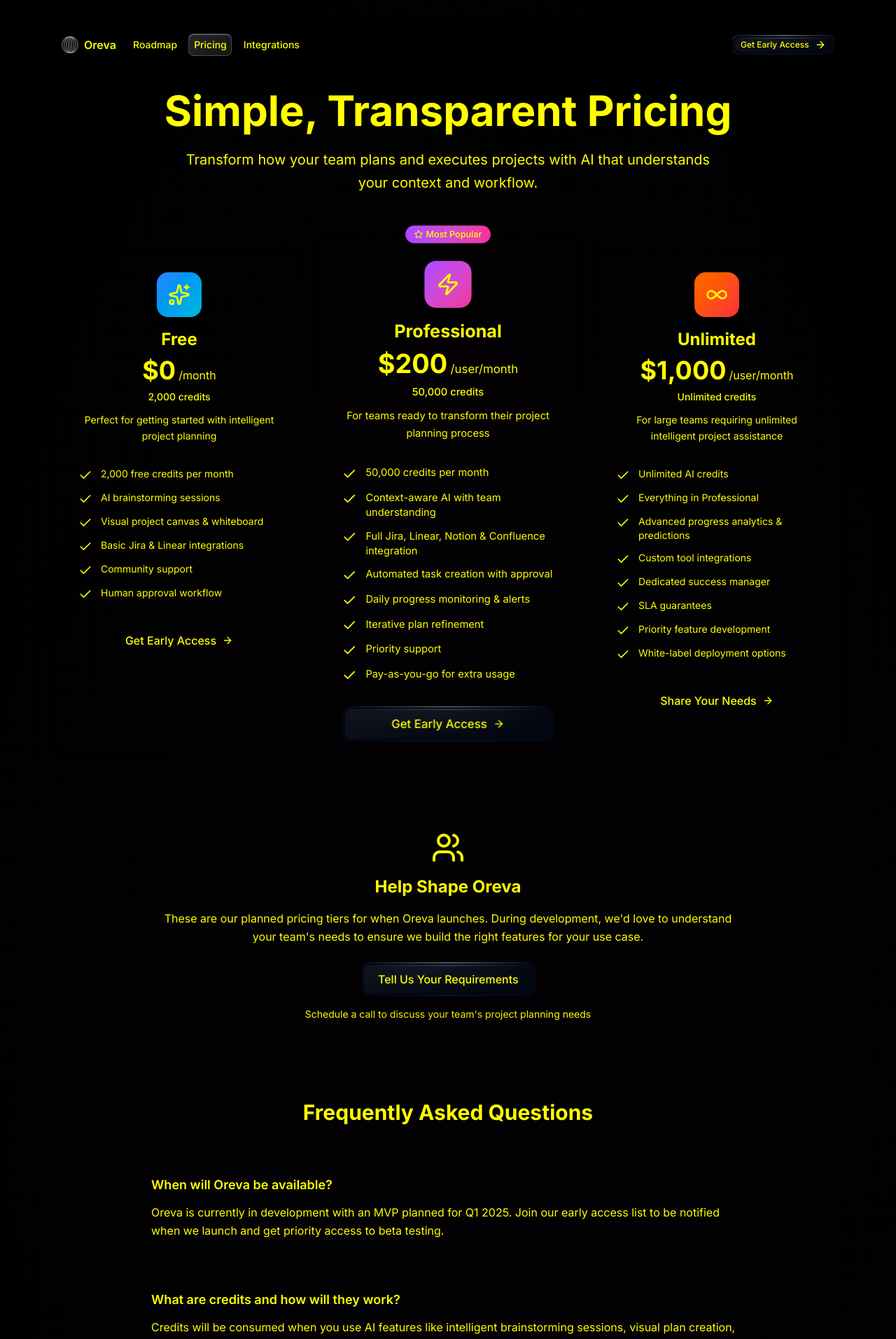
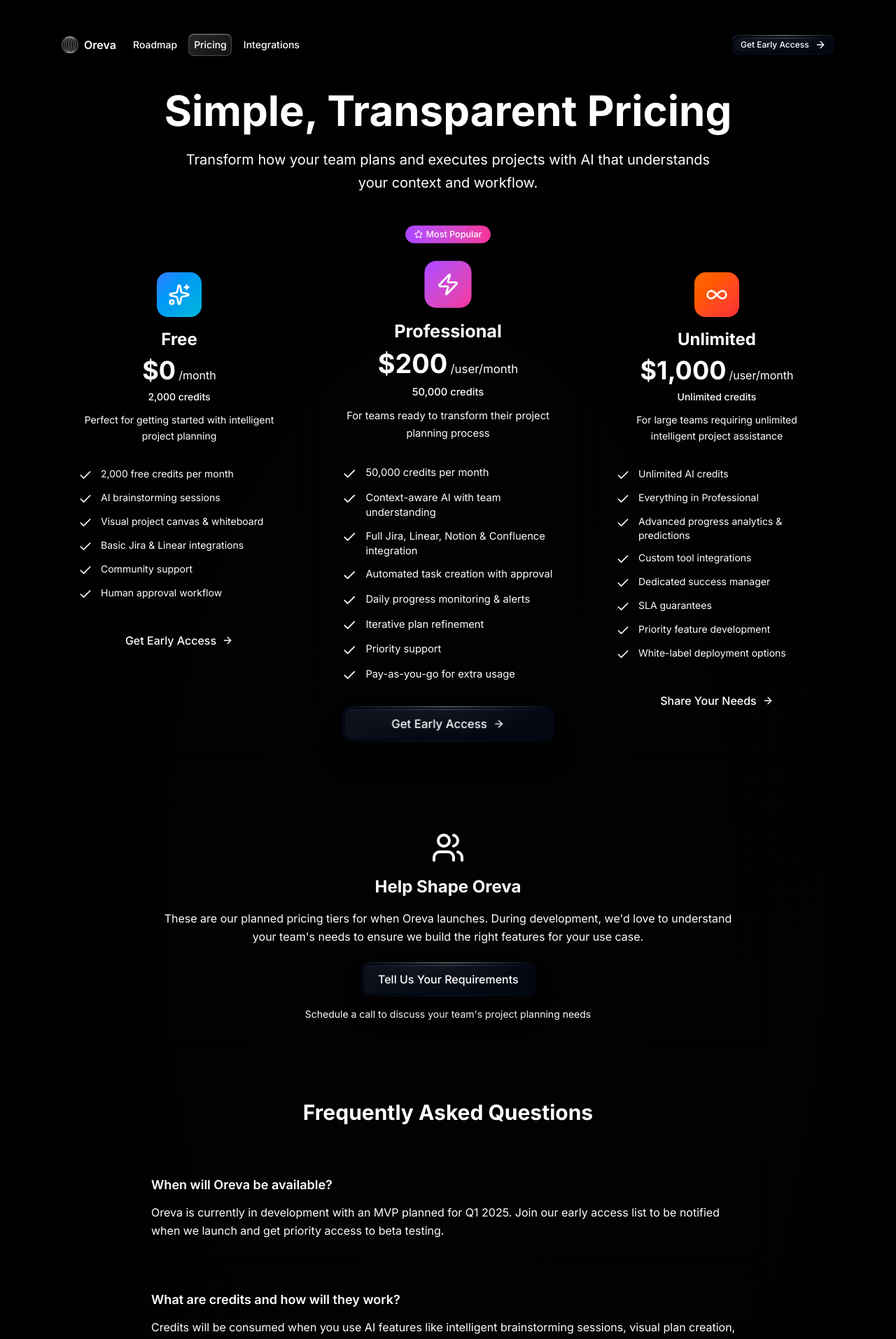
Before and after one commit to joshuaben-seth/oreva-preview, a Next.js app: page /pricing in a window 1280 px wide. Shown: the top 1913 px of the page at 70% size. Built offline with nearby package versions, Linux system fonts and the light colour scheme; a web font is replaced by a local one.

Commit message:
fix: removed yellow text

```diff
--- a/src/app/(index)/components/AnimatedHeroTitle.tsx
+++ b/src/app/(index)/components/AnimatedHeroTitle.tsx
@@ -2,7 +2,6 @@
 
 import { useState, useEffect } from 'react'
 import { motion } from 'framer-motion'
-import { useTheme } from 'next-themes'
 
 const heroContent = [
   {
@@ -34,7 +33,6 @@ const heroContent = [
 export default function AnimatedHeroTitle() {
   const [currentIndex, setCurrentIndex] = useState(0)
   const [nextIndex, setNextIndex] = useState(1)
-  const { theme } = useTheme()
   const [mounted, setMounted] = useState(false)
   const [isTransitioning, setIsTransitioning] = useState(false)
 
@@ -91,7 +89,7 @@ export default function AnimatedHeroTitle() {
           }}
           className="text-3xl md:text-5xl lg:text-6xl font-bold tracking-tight text-center absolute bottom-0 w-full whitespace-nowrap"
           style={{
-            color: theme === 'dark' ? '#ffffff' : '#000000'
+            color: '#ffffff'
           }}
         >
           {currentContent.title}
@@ -108,7 +106,7 @@ export default function AnimatedHeroTitle() {
           }}
           className="text-3xl md:text-5xl lg:text-6xl font-bold tracking-tight text-center absolute bottom-0 w-full whitespace-nowrap"
           style={{
-            color: theme === 'dark' ? '#ffffff' : '#000000'
+            color: '#ffffff'
           }}
         >
           {nextContent.title}
@@ -129,7 +127,7 @@ export default function AnimatedHeroTitle() {
           }}
           className="text-lg md:text-xl text-center leading-relaxed absolute top-0 w-full px-4"
           style={{
-            color: theme === 'dark' ? '#d1d5db' : '#1f2937'
+            color: '#ffffff'
           }}
         >
           {currentContent.description}
@@ -147,7 +145,7 @@ export default function AnimatedHeroTitle() {
           }}
           className="text-lg md:text-xl text-center leading-relaxed absolute top-0 w-full px-4"
           style={{
-            color: theme === 'dark' ? '#d1d5db' : '#1f2937'
+            color: '#ffffff'
           }}
         >
           {nextContent.description}
--- a/src/app/(index)/components/FeaturesSection.tsx
+++ b/src/app/(index)/components/FeaturesSection.tsx
@@ -310,10 +310,10 @@ export default function FeaturesSection() {
                 </motion.div>
               </motion.div>
             </div>
-            <h2 className="text-4xl md:text-5xl font-bold mb-6 bg-gradient-to-r from-foreground to-foreground/60 bg-clip-text text-transparent">
+            <h2 className="text-4xl md:text-5xl font-bold mb-6 text-white">
               Complete Project Planning Solution
             </h2>
-            <p className="text-xl text-muted-foreground max-w-3xl mx-auto leading-relaxed">
+            <p className="text-xl text-white max-w-3xl mx-auto leading-relaxed">
               From brainstorming to execution, Oreva will handle every step of project planning with AI intelligence.
             </p>
           </motion.div>
@@ -383,11 +383,11 @@ export default function FeaturesSection() {
                           <Icon className="w-8 h-8 text-white" />
                         </div>
 
-                        <h3 className="text-4xl md:text-5xl font-bold leading-tight">
+                        <h3 className="text-4xl md:text-5xl font-bold leading-tight text-white">
                           {feature.title}
                         </h3>
 
-                        <p className="text-xl text-muted-foreground leading-relaxed">
+                        <p className="text-xl text-white leading-relaxed">
                           {feature.description}
                         </p>
                       </div>
@@ -408,7 +408,7 @@ export default function FeaturesSection() {
                             className="flex items-center gap-3"
                           >
                             <div className={`w-2 h-2 rounded-full bg-gradient-to-br ${feature.gradient}`} />
-                            <span className="text-muted-foreground">{detail}</span>
+                            <span className="text-white">{detail}</span>
                           </motion.div>
                         ))}
                       </div>
--- a/src/app/(index)/components/IntegrationsSection.tsx
+++ b/src/app/(index)/components/IntegrationsSection.tsx
@@ -49,10 +49,10 @@ export default function IntegrationsSection() {
           viewport={{ once: true }}
           className="text-center mb-20"
         >
-          <h2 className="text-4xl md:text-5xl font-bold mb-6">
+          <h2 className="text-4xl md:text-5xl font-bold mb-6 text-white">
             Connect Your Existing Tools
           </h2>
-          <p className="text-xl text-muted-foreground max-w-3xl mx-auto leading-relaxed">
+          <p className="text-xl text-white max-w-3xl mx-auto leading-relaxed">
             Oreva will integrate seamlessly with your project management and documentation tools.
           </p>
         </motion.div>
@@ -73,13 +73,13 @@ export default function IntegrationsSection() {
                   <div className={`w-16 h-16 bg-gradient-to-br ${integration.color} rounded-2xl flex items-center justify-center mx-auto mb-6 shadow-lg`}>
                     <Icon className="w-8 h-8 text-white" />
                   </div>
-                  <h3 className="text-2xl font-bold mb-2">
+                  <h3 className="text-2xl font-bold mb-2 text-white">
                     {integration.name}
                   </h3>
                   <p className="text-sm text-primary font-medium mb-3 uppercase tracking-wider">
                     {integration.category}
                   </p>
-                  <p className="text-muted-foreground leading-relaxed">
+                  <p className="text-white leading-relaxed">
                     {integration.description}
                   </p>
                 </div>
@@ -99,7 +99,7 @@ export default function IntegrationsSection() {
             <div className="w-8 h-8 bg-gradient-to-br from-green-500 to-emerald-500 rounded-lg flex items-center justify-center">
               <Plus className="w-4 h-4 text-white" />
             </div>
-            <span className="text-muted-foreground font-medium">
+            <span className="text-white font-medium">
               More integrations coming soon
             </span>
           </div>
--- a/src/app/globals.css
+++ b/src/app/globals.css
@@ -82,11 +82,38 @@ body {
 
 .dark body,
 .dark * {
-  color: hsl(var(--foreground)) !important;
+  color: hsl(var(--foreground));
 }
 
 .dark {
+  color: white;
+}
+
+/* Force dark color scheme on mobile browsers */
+html {
+  color-scheme: dark;
+}
+
+/* Force all text to be white on mobile and desktop */
+* {
+  -webkit-text-fill-color: white !important;
+  -webkit-tap-highlight-color: transparent;
   color: white !important;
+}
+
+/* Ensure all text elements are white */
+h1, h2, h3, h4, h5, h6, p, span, div, a, li, td, th, label, input, textarea, button {
+  color: white !important;
+  -webkit-text-fill-color: white !important;
+}
+
+/* Override any muted or foreground colors */
+.text-muted-foreground,
+.text-foreground,
+[class*="text-muted"],
+[class*="text-gray"] {
+  color: white !important;
+  -webkit-text-fill-color: white !important;
 }
 
 @keyframes pulse {
--- a/src/app/pricing/page.tsx
+++ b/src/app/pricing/page.tsx
@@ -102,10 +102,10 @@ export default function PricingPage() {
           transition={{ duration: 0.6 }}
           className="text-center mb-20"
         >
-          <h1 className="text-4xl md:text-6xl font-bold mb-6 bg-gradient-to-r from-foreground via-primary to-foreground bg-clip-text text-transparent">
+          <h1 className="text-4xl md:text-6xl font-bold mb-6 text-white">
             Simple, Transparent Pricing
           </h1>
-          <p className="text-xl text-muted-foreground max-w-3xl mx-auto leading-relaxed">
+          <p className="text-xl text-white max-w-3xl mx-auto leading-relaxed">
             Transform how your team plans and executes projects with AI that understands your context and workflow.
           </p>
         </motion.div>
@@ -138,15 +138,15 @@ export default function PricingPage() {
                     <div className={`w-16 h-16 bg-gradient-to-br ${plan.color} rounded-2xl flex items-center justify-center mx-auto mb-4 shadow-lg`}>
                       <Icon className="w-8 h-8 text-white" />
                     </div>
-                    <h3 className="text-2xl font-bold mb-2">{plan.name}</h3>
+                    <h3 className="text-2xl font-bold mb-2 text-white">{plan.name}</h3>
                     <div className="flex items-baseline justify-center gap-1 mb-2">
-                      <span className="text-4xl font-bold">{plan.price}</span>
-                      <span className="text-muted-foreground">{plan.period}</span>
+                      <span className="text-4xl font-bold text-white">{plan.price}</span>
+                      <span className="text-white">{plan.period}</span>
                     </div>
                     <div className="text-sm font-medium text-primary mb-3">
                       {plan.credits}
                     </div>
-                    <p className="text-muted-foreground text-sm leading-relaxed">
+                    <p className="text-white text-sm leading-relaxed">
                       {plan.description}
                     </p>
                   </div>
@@ -156,7 +156,7 @@ export default function PricingPage() {
                     {plan.features.map((feature, featureIndex) => (
                       <div key={featureIndex} className="flex items-start gap-3">
                         <Check className="w-5 h-5 text-green-500 flex-shrink-0 mt-0.5" />
-                        <span className="text-sm">{feature}</span>
+                        <span className="text-sm text-white">{feature}</span>
                       </div>
                     ))}
                   </div>
@@ -192,10 +192,10 @@ export default function PricingPage() {
         >
           <div className={`${styles.components.card} p-8 max-w-4xl mx-auto`}>
             <Users className="w-12 h-12 text-primary mx-auto mb-4" />
-            <h3 className="text-2xl font-bold mb-4">
+            <h3 className="text-2xl font-bold mb-4 text-white">
               Help Shape Oreva
             </h3>
-            <p className="text-muted-foreground mb-6 leading-relaxed">
+            <p className="text-white mb-6 leading-relaxed">
               These are our planned pricing tiers for when Oreva launches. During development, we&apos;d love to understand
               your team&apos;s needs to ensure we build the right features for your use case.
             </p>
@@ -208,7 +208,7 @@ export default function PricingPage() {
                   Tell Us Your Requirements
                 </Button>
               </div>
-              <p className="text-sm text-muted-foreground">
+              <p className="text-sm text-white">
                 Schedule a call to discuss your team&apos;s project planning needs
               </p>
             </div>
@@ -222,7 +222,7 @@ export default function PricingPage() {
           transition={{ delay: 1.8, duration: 0.6 }}
           className="max-w-4xl mx-auto mb-12"
         >
-          <h2 className="text-3xl font-bold text-center mb-12">
+          <h2 className="text-3xl font-bold text-center mb-12 text-white">
             Frequently Asked Questions
           </h2>
           <div className="space-y-6">
@@ -234,10 +234,10 @@ export default function PricingPage() {
                 transition={{ delay: 2 + index * 0.1, duration: 0.6 }}
                 className={`${styles.components.card} p-6`}
               >
-                <h3 className="text-lg font-semibold mb-3">
+                <h3 className="text-lg font-semibold mb-3 text-white">
                   {faq.question}
                 </h3>
-                <p className="text-muted-foreground leading-relaxed">
+                <p className="text-white leading-relaxed">
                   {faq.answer}
                 </p>
               </motion.div>
@@ -253,10 +253,10 @@ export default function PricingPage() {
           className="text-center mb-12"
         >
           <div className={`${styles.components.card} p-8 max-w-2xl mx-auto`}>
-            <h3 className="text-2xl font-bold mb-4">
+            <h3 className="text-2xl font-bold mb-4 text-white">
               Be Part of Oreva&apos;s Journey
             </h3>
-            <p className="text-muted-foreground mb-6">
+            <p className="text-white mb-6">
               Get early access when we launch or help us build the features your team needs most.
             </p>
             <div className="flex flex-col sm:flex-row gap-4 justify-center">
```
Also changed, not shown: src/app/(index)/components/ContactSection.tsx (+8 -8 lines), src/app/(index)/components/WorkflowSection.tsx (+8 -8 lines), src/app/integrations/page.tsx (+14 -14 lines), src/app/roadmap/page.tsx (+10 -10 lines).
